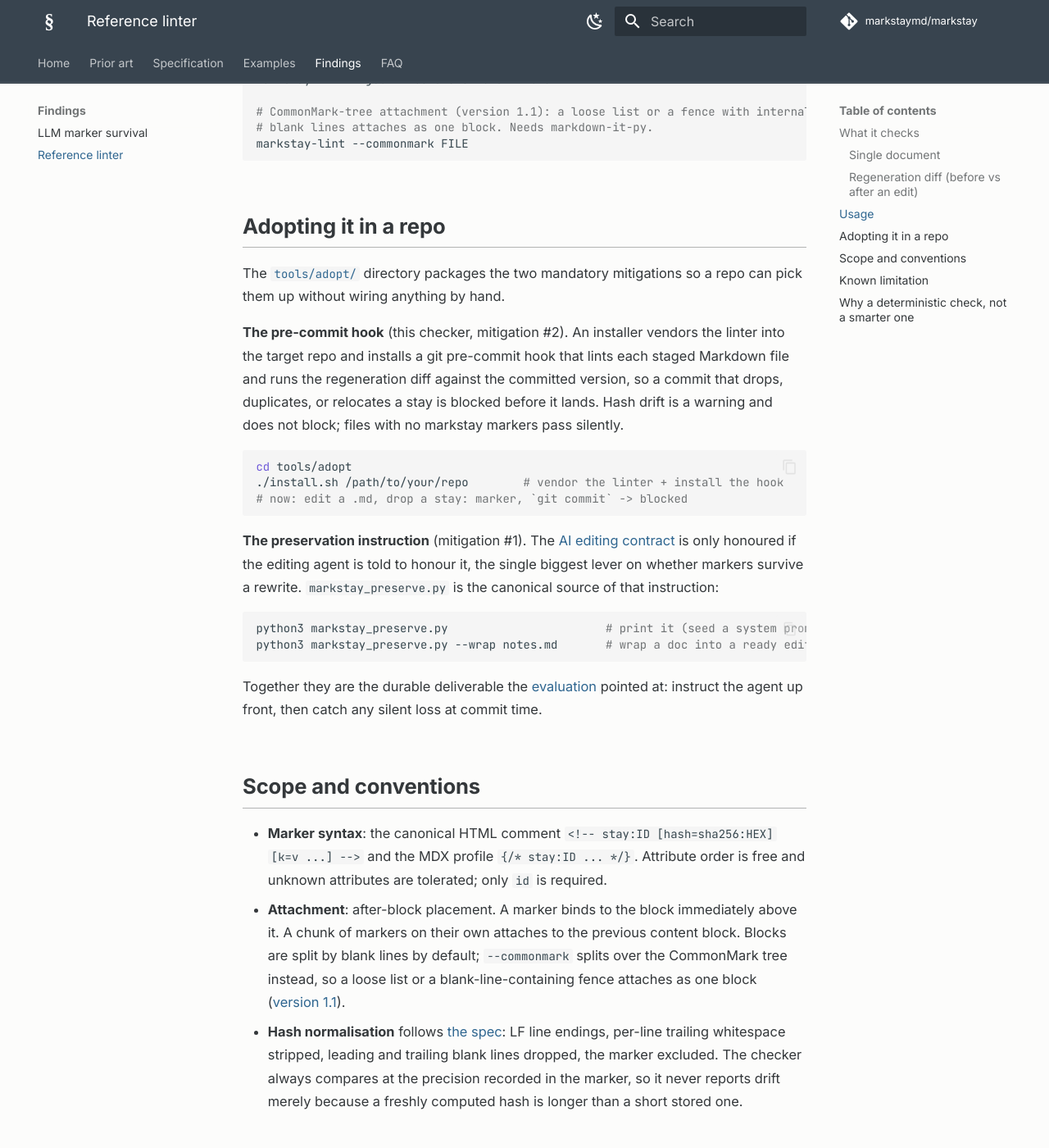
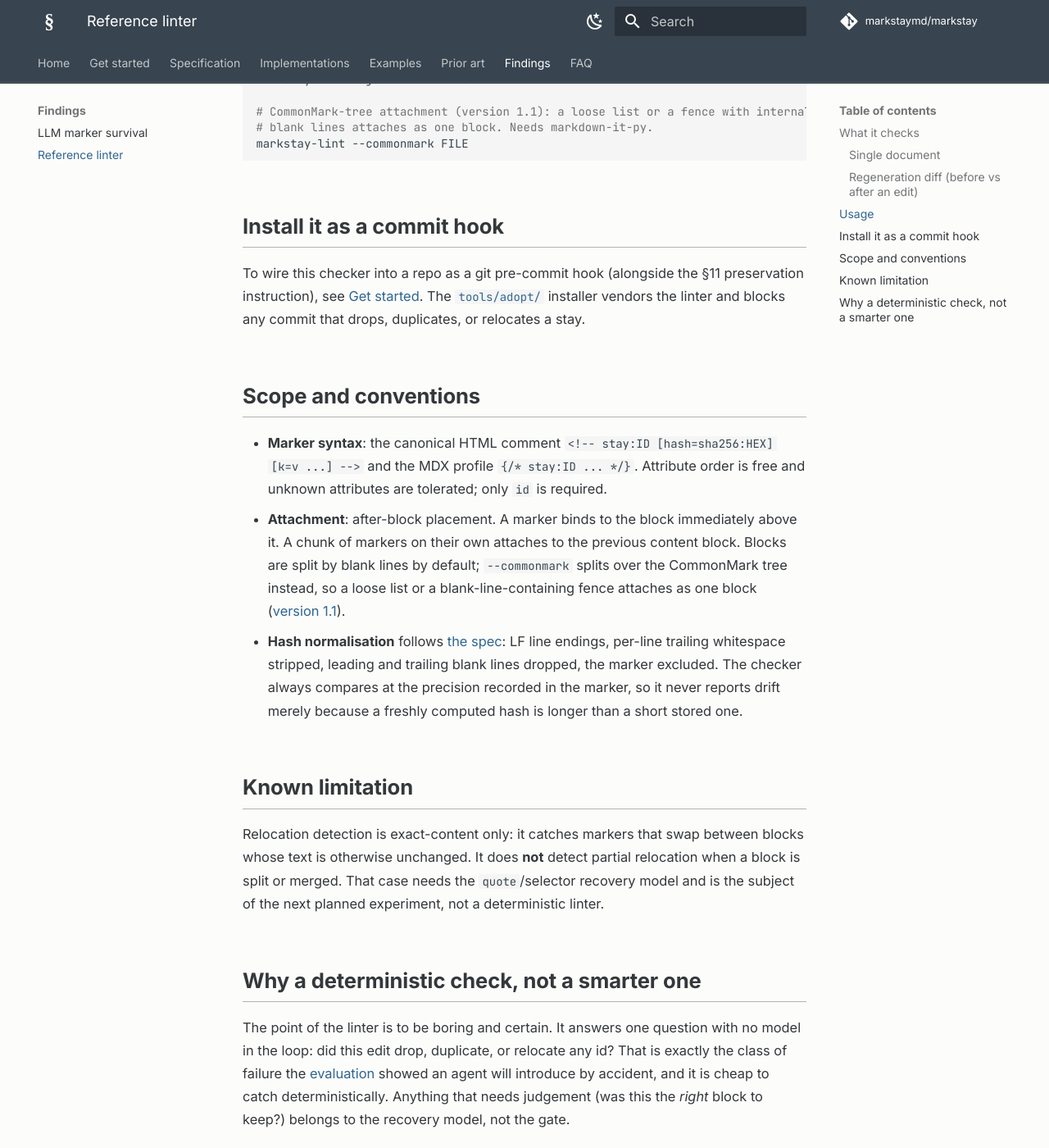
Before and after one commit to markstaymd/markstay, an MkDocs documentation site: the page built from docs/linter.md, in a window 1280 px wide and 1400 px high, scrolled down 1685 px. Shown: the whole window at 82% size. Built offline with MkDocs 1.6.1 and Material for MkDocs 9.7.7, drawn with Linux system fonts in a browser that asks for light colours; comment, search, counter and statistics services are not loaded.

Commit message:
site: standards framing (Get started + Implementations)
Aligns the public vocabulary with standards-site convention (mirrors JSON Schema /
CommonMark / OpenAPI), replacing the "adopt"/"libraries" framing.

- Implementations (was Libraries): the four conforming impls + the "one corpus,
  four runners" proof. Renamed page + nav label; "implementations" is the precise
  word for conforming cores that agree, where "libraries" undersells the proof.
- Get started (new top-level page): lifts the how-to out of the buried linter
  "Adopting it in a repo" section. Adds the missing "which blocks should carry a
  stay?" guidance (authored-landmarks vs dense coverage; a marker earns its keep
  only when a consumer detects its loss).
- linter.md: trimmed to a pointer at Get started; stays a focused linter reference.
- index.md + nav: repoint the homepage link, reorder to Home / Get started /
  Specification / Implementations / Examples / Prior art / Findings / FAQ.

Strict build clean.

````diff
--- a/docs/linter.md
+++ b/docs/linter.md
@@ -58,37 +58,13 @@
 markstay-lint --commonmark FILE
 ```
 
-## Adopting it in a repo
+## Install it as a commit hook
 
-The [`tools/adopt/`](https://github.com/markstaymd/markstay/tree/master/tools/adopt)
-directory packages the two mandatory mitigations so a repo can pick them up without
-wiring anything by hand.
-
-**The pre-commit hook** (this checker, mitigation #2). An installer vendors the
-linter into the target repo and installs a git pre-commit hook that lints each
-staged Markdown file and runs the regeneration diff against the committed version,
-so a commit that drops, duplicates, or relocates a stay is blocked before it lands.
-Hash drift is a warning and does not block; files with no markstay markers pass
-silently.
-
-```bash
-cd tools/adopt
-./install.sh /path/to/your/repo        # vendor the linter + install the hook
-# now: edit a .md, drop a stay: marker, `git commit` -> blocked
-```
-
-**The preservation instruction** (mitigation #1). The
-[AI editing contract](spec.md#ai-editing-contract) is only honoured if the editing
-agent is told to honour it, the single biggest lever on whether markers survive a
-rewrite. `markstay_preserve.py` is the canonical source of that instruction:
-
-```bash
-python3 markstay_preserve.py                       # print it (seed a system prompt / AGENTS.md)
-python3 markstay_preserve.py --wrap notes.md       # wrap a doc into a ready editing prompt
-```
-
-Together they are the durable deliverable the [evaluation](evaluation.md) pointed
-at: instruct the agent up front, then catch any silent loss at commit time.
+To wire this checker into a repo as a git pre-commit hook (alongside the §11
+preservation instruction), see [Get started](get-started.md). The
+[`tools/adopt/`](https://github.com/markstaymd/markstay/tree/master/tools/adopt)
+installer vendors the linter and blocks any commit that drops, duplicates, or
+relocates a stay.
 
 ## Scope and conventions
 
--- a/mkdocs.yml
+++ b/mkdocs.yml
@@ -61,9 +61,11 @@
 
 nav:
   - Home: index.md
+  - Get started: get-started.md
+  - Specification: spec.md
+  - Implementations: implementations.md
+  - Examples: examples.md
   - Prior art: prior-art.md
-  - Specification: spec.md
-  - Examples: examples.md
   - Findings:
       - LLM marker survival: evaluation.md
       - Reference linter: linter.md
````
Also changed, not shown: docs/get-started.md (added, +77 -0 lines), docs/implementations.md (added, +46 -0 lines), docs/index.md (+4 -3 lines).
